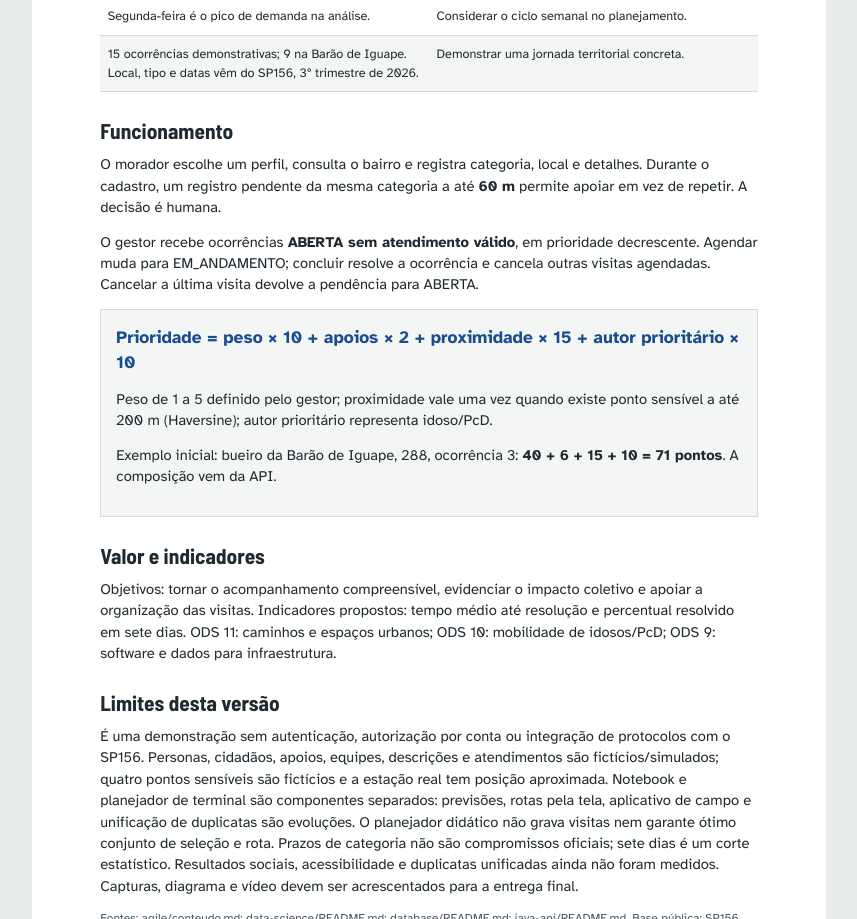
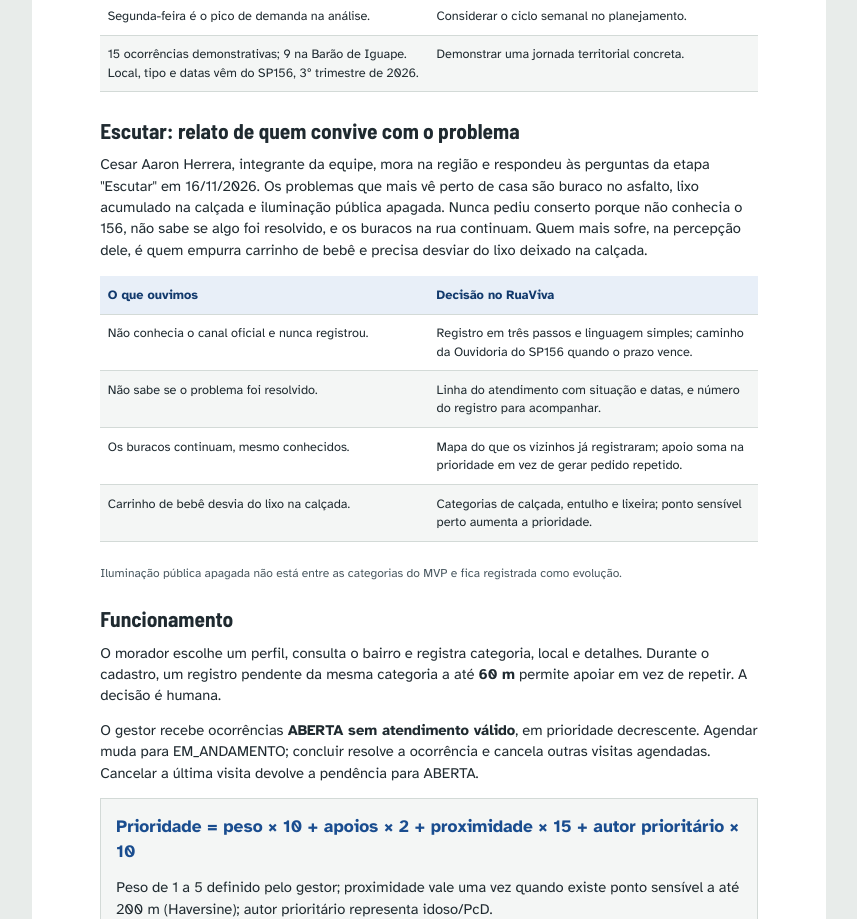
Before and after one commit to 0x4aron/RuaViva, a plain HTML site: page docs/agile.html in a window 1280 px wide. Shown: the part 1581-2500 px from the top of the page, without its empty margins (211-1068 px from the left). Drawn offline with Linux system fonts and the light colour scheme.

Commit message:
Deploy no Render ligado ao site e relato Escutar no Agile
- site usa a API publicada em ruaviva-api.onrender.com (Oracle FIAP, RM565398)
- primeira chamada espera ate 75 s e avisa que o servidor gratuito esta ligando
- link do deploy no PDF de Java e nos READMEs
- Agile: relato de integrante que mora na regiao (etapa Escutar) e as decisoes que ele orientou

```diff
--- a/docs/agile.html
+++ b/docs/agile.html
@@ -49,6 +49,25 @@ document.addEventListener('DOMContentLoaded',prepararImagens);
 </tr>
 </tbody>
 </table>
+<h3>Escutar: relato de quem convive com o problema</h3>
+<p>Cesar Aaron Herrera, integrante da equipe, mora na região e respondeu às perguntas da etapa "Escutar" em 16/11/2026. Os problemas que mais vê perto de casa são buraco no asfalto, lixo acumulado na calçada e iluminação pública apagada. Nunca pediu conserto porque não conhecia o 156, não sabe se algo foi resolvido, e os buracos na rua continuam. Quem mais sofre, na percepção dele, é quem empurra carrinho de bebê e precisa desviar do lixo deixado na calçada.</p>
+<table class="">
+<thead>
+<tr><th scope="col">O que ouvimos</th><th scope="col">Decisão no RuaViva</th>
+</tr>
+</thead>
+<tbody>
+<tr><td>Não conhecia o canal oficial e nunca registrou.</td><td>Registro em três passos e linguagem simples; caminho da Ouvidoria do SP156 quando o prazo vence.</td>
+</tr>
+<tr><td>Não sabe se o problema foi resolvido.</td><td>Linha do atendimento com situação e datas, e número do registro para acompanhar.</td>
+</tr>
+<tr><td>Os buracos continuam, mesmo conhecidos.</td><td>Mapa do que os vizinhos já registraram; apoio soma na prioridade em vez de gerar pedido repetido.</td>
+</tr>
+<tr><td>Carrinho de bebê desvia do lixo na calçada.</td><td>Categorias de calçada, entulho e lixeira; ponto sensível perto aumenta a prioridade.</td>
+</tr>
+</tbody>
+</table>
+<p class="nota">Iluminação pública apagada não está entre as categorias do MVP e fica registrada como evolução.</p>
 <h3>Funcionamento</h3>
 <p>O morador escolhe um perfil, consulta o bairro e registra categoria, local e detalhes. Durante o cadastro, um registro pendente da mesma categoria a até <strong>60 m</strong> permite apoiar em vez de repetir. A decisão é humana.</p>
 <p>O gestor recebe ocorrências <strong>ABERTA sem atendimento válido</strong>, em prioridade decrescente. Agendar muda para EM_ANDAMENTO; concluir resolve a ocorrência e cancela outras visitas agendadas. Cancelar a última visita devolve a pendência para ABERTA.</p>
--- a/web/js/config.js
+++ b/web/js/config.js
@@ -1,8 +1,8 @@
 const CONFIG = {
   APP_NOME: "RuaViva",
 
-  // Depois do deploy, trocar pelo endereço do Render.
-  API_URL: "http://localhost:8080",
+  // API publicada no Render. Para usar a API local, troque por "http://localhost:8080".
+  API_URL: "https://ruaviva-api.onrender.com",
 
   MAPA_CENTRO: [-23.5584, -46.6335],
   MAPA_ZOOM: 17,
```
Also changed, not shown: docs/java.html (+1 -1 lines), web/js/api.js (+13 -1 lines), 3 other files.
